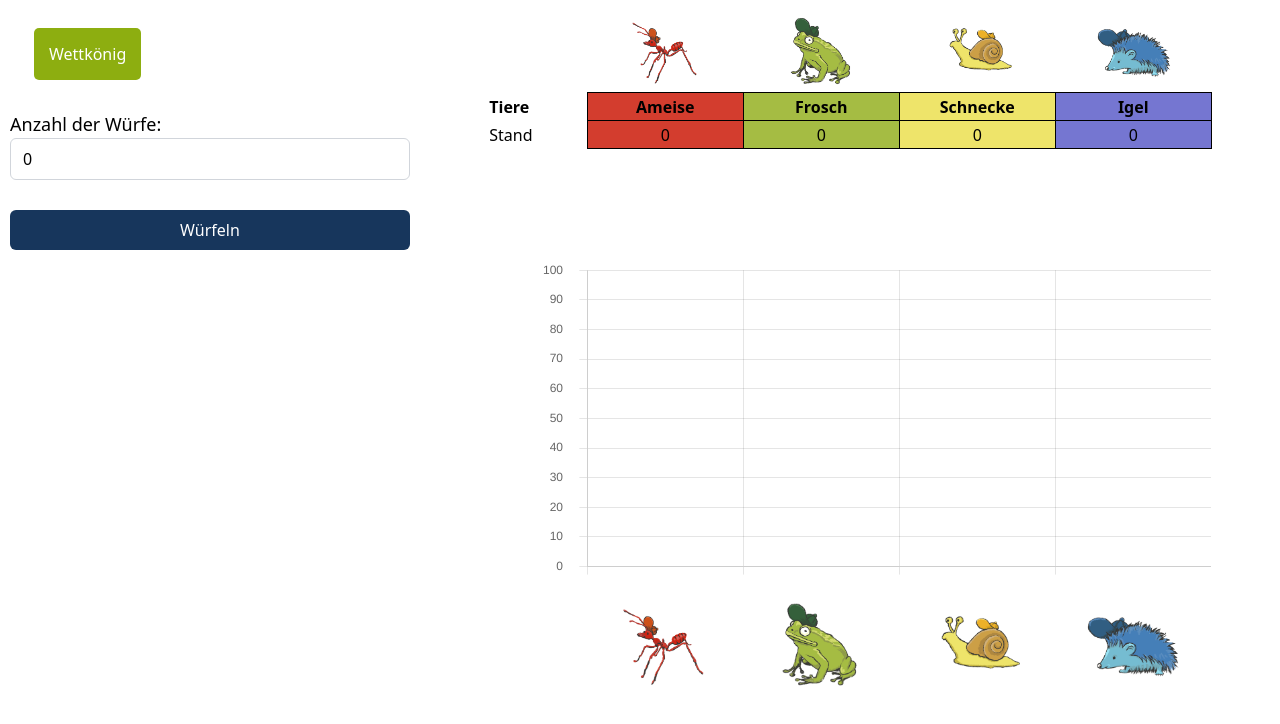
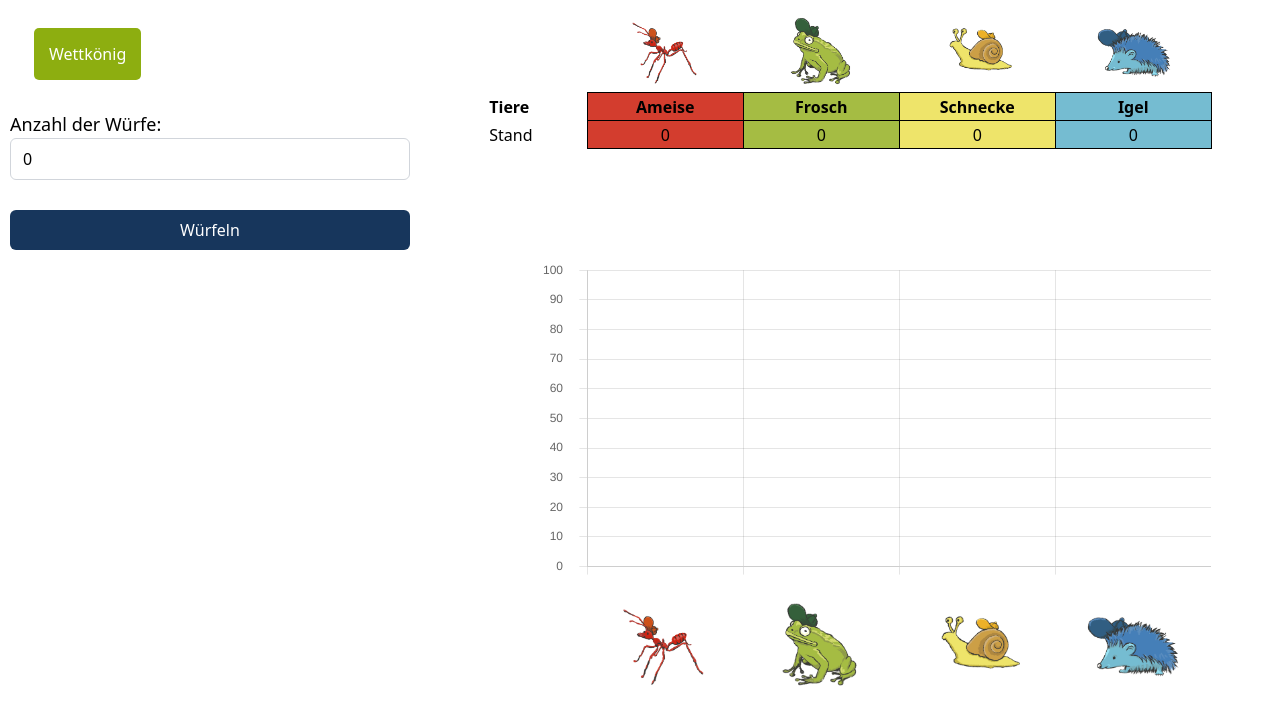
Before and after one commit to mathedidaktik/wettkoenig, a Nuxt app: page / in a window 1280 px wide. Shown: the top 724 px of the page. Built offline with nearby package versions, Linux system fonts and the light colour scheme.

Commit message:
fixed blue color

```diff
--- a/assets/css/style.css
+++ b/assets/css/style.css
@@ -12,7 +12,7 @@
 
 
 .blueInput {
-  background-color: rgba(117, 118, 209, 1);
+  background-color: rgba(117, 188, 209, 1);
   border: 3px solid rgba(0, 0, 0, 1);
   padding: 3px;
   padding-left: 8px;
@@ -92,7 +92,7 @@ html,body, #__nuxt, #__layout{
 }
 
 .igel {
-  background-color: rgba(117, 118, 209, 1);
+  background-color: rgba(117, 188, 209, 1);
   border: 1px solid;
 
 }
--- a/pages/index.vue
+++ b/pages/index.vue
@@ -100,7 +100,7 @@ export default{
                     datasets: [
                     {
                         labels: ['rot', 'grün', 'gelb', 'blau'],
-                        backgroundColor: ['rgba(211, 61, 46, 1)', 'rgba(165, 188, 67, 1)', 'rgba(238, 228, 106, 1)', 'rgba(117, 118, 209, 1)'],
+                        backgroundColor: ['rgba(211, 61, 46, 1)', 'rgba(165, 188, 67, 1)', 'rgba(238, 228, 106, 1)', 'rgba(117, 188, 209, 1)'],
                         borderColor: ['rgb(0, 0, 0)', 'rgb(0, 0, 0)', 'rgb(0,0,0)', 'rgb(0, 0, 0)'],
                         borderWidth: 1,
                         data: [0, 0, 0, 0],
```
